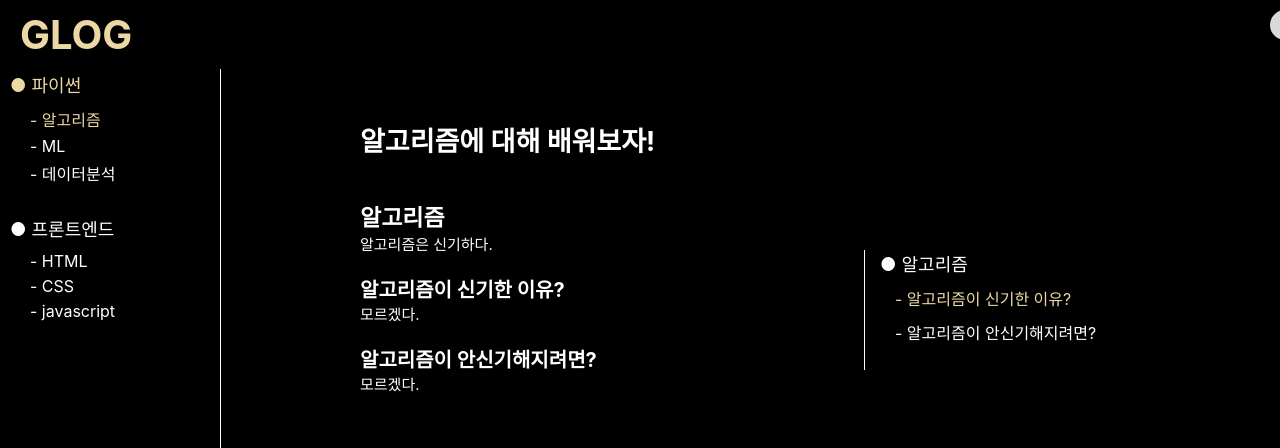
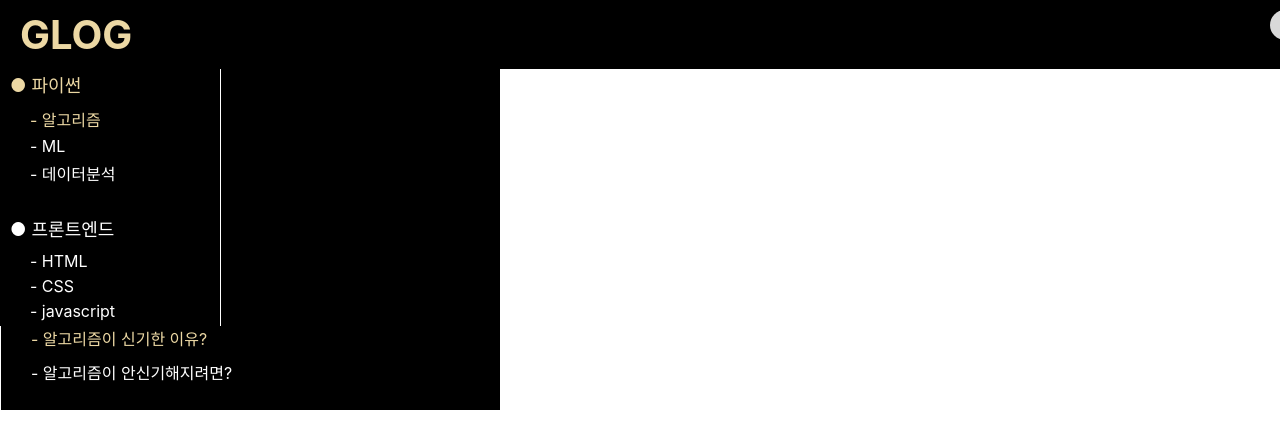
Before and after one commit to h-164/reactbasic, a React (Create React App) app: page / in a window 1280 px wide. Shown: the top 448 px of the page. Built offline with nearby package versions, Linux system fonts and the light colour scheme.

Commit message:
주석달기

```diff
--- a/src/index.css
+++ b/src/index.css
@@ -1,13 +1,19 @@
 body {
   margin: 0;
-  font-family: -apple-system, BlinkMacSystemFont, 'Segoe UI', 'Roboto', 'Oxygen',
-    'Ubuntu', 'Cantarell', 'Fira Sans', 'Droid Sans', 'Helvetica Neue',
+  font-family: -apple-system, BlinkMacSystemFont, "Segoe UI", "Roboto", "Oxygen",
+    "Ubuntu", "Cantarell", "Fira Sans", "Droid Sans", "Helvetica Neue",
     sans-serif;
   -webkit-font-smoothing: antialiased;
   -moz-osx-font-smoothing: grayscale;
 }
 
 code {
-  font-family: source-code-pro, Menlo, Monaco, Consolas, 'Courier New',
+  font-family: source-code-pro, Menlo, Monaco, Consolas, "Courier New",
     monospace;
 }
+
+html,
+body,
+#root {
+  height: 100%;
+}
--- a/src/page/Main/Main.js
+++ b/src/page/Main/Main.js
@@ -4,13 +4,12 @@ import { Button, Stack } from "@mui/material";
 
 function Main() {
   return (
-    <Stack bgColor="black" width="100%" height="100vh">
-      <Stack direction="row" width="100%" height="5000px">
+    <Stack bgColor="black" width="100%">
       <Stack
+        // sidenavigation 코드
         style={{
           backgroundColor: "black",
           width: "210px",
-            height: "5000px",
           borderRight: "1px solid white",
           position: "fixed",
           paddingLeft: "10px",
@@ -113,12 +112,14 @@ function Main() {
         </Stack>
       </Stack>
       <Stack
+        // header 태그
         style={{
           display: "flex",
           flexDirection: "row",
           backgroundColor: "black",
           width: "100%",
           position: "fixed",
+
           padding: "10px 0px 10px 20px",
           justifyContent: "space-between",
         }}>
@@ -132,13 +133,15 @@ function Main() {
             borderRadius: "50%",
             width: "30px",
             height: "30px",
-            }}></Stack>
+          }}
+        />
       </Stack>
       <Stack
+        // 제목
         style={{
           backgroundColor: "black",
           width: "900px",
-            heiht: "40px",
+          height: "40px",
           paddingLeft: "240px",
         }}>
         <Stack
@@ -206,6 +209,7 @@ function Main() {
       </Stack>
       <Stack
         style={{ backgroundColor: "black", width: "500px", heiht: "800px" }}>
+        {/* 링크 */}
         <Stack
           style={{
             margin: "250px 0px 0px 0px",
@@ -240,8 +244,6 @@ function Main() {
             </Stack>
           </Stack>
         </Stack>
-          <Stack></Stack>
-        </Stack>
       </Stack>
     </Stack>
   );
```
Lines whose indentation alone changed are shown as unchanged.
